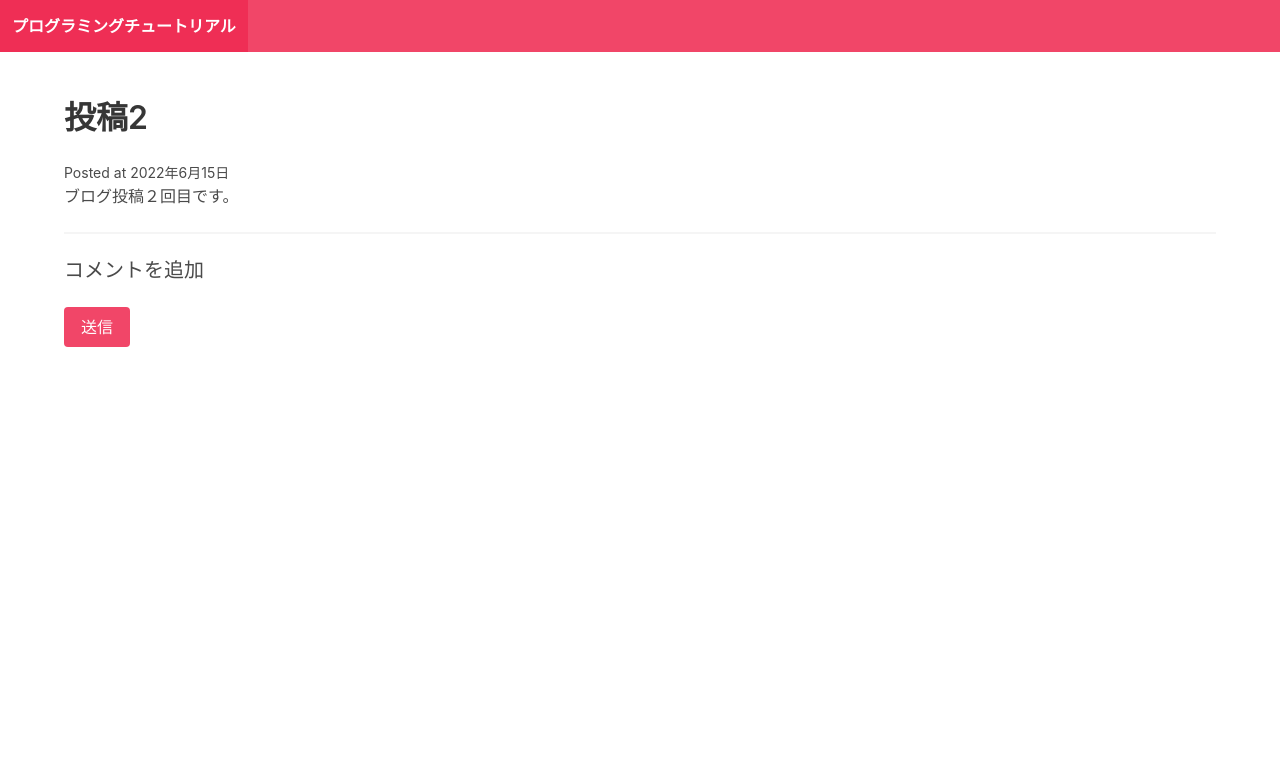
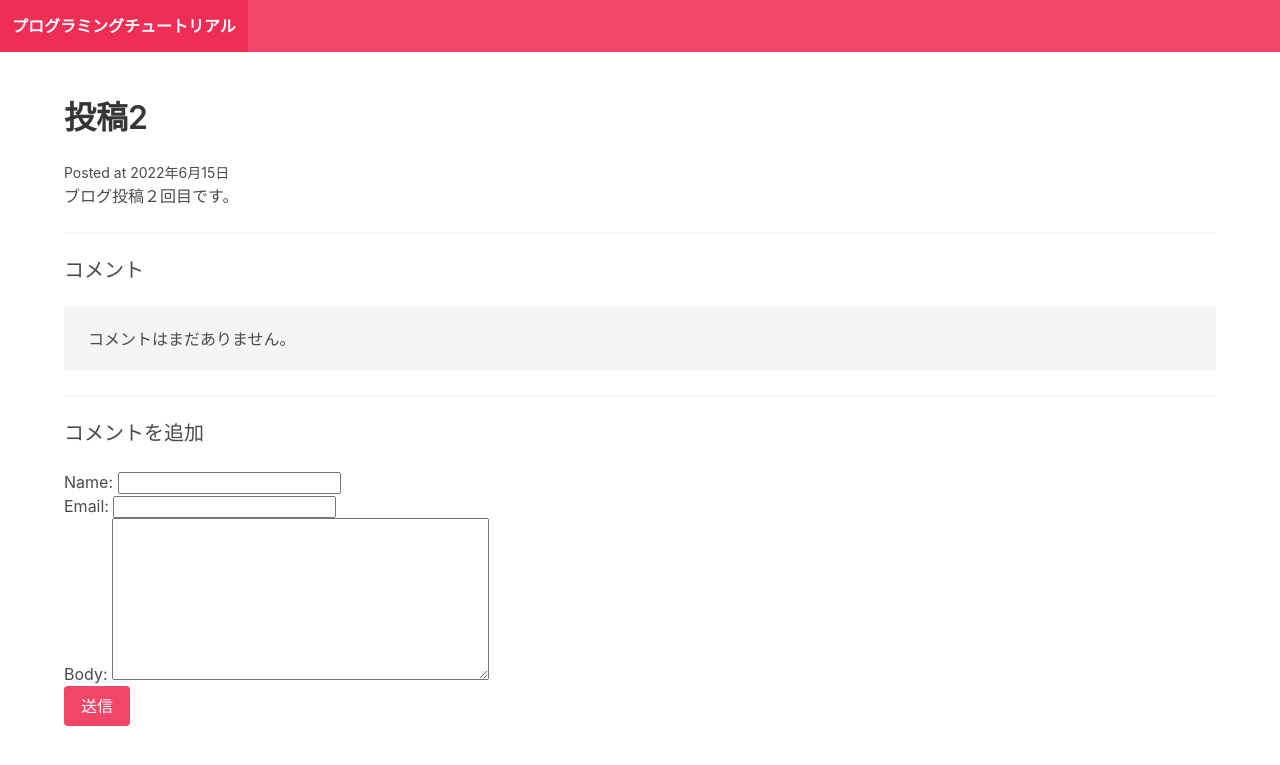
Before and after one commit to kindamu24005/django, a Django app: a page that uses microblog/blog/templates/blog/post_detail.html in a window 1280 px wide. Shown: the top 765 px of the page. Run offline with Django 4.2, Linux system fonts and the light colour scheme; data comes from the database, SQL or seed files in the repository; both versions use the stored data as it was after the commit.

Commit message:
django ブログ作り　終わり

```diff
--- a/microblog/blog/templates/blog/post_detail.html
+++ b/microblog/blog/templates/blog/post_detail.html
@@ -13,11 +13,36 @@
     </p>
     <hr/>
 
+    <!-- コメントされたものを表示 -->
+    <h2 class="subtitle">コメント</h2>
+
+    {% for comment in post.comments.all %}
+    <article class="media">
+        <div class="media-content">
+            <div class="content">
+                <p>
+                    <strong>
+                        {{comment.name}}
+                        <small>{{comment.posted_date}}</small>
+                    </strong>
+                    <br>
+                    {{comment.body}}
+                </p>
+            </div>
+        </div>
+    </article>
+    {% empty %}
+    <div class="notification">
+        <p>コメントはまだありません。</p>
+    </div>
+    <hr>
+    {% endfor %}
 
     <!-- コメント投稿エリア -->
     <h2 class="subtitle">コメントを追加</h2>
     <form action="." method="post">
         {% csrf_token %}
+        {{form.as_p}}
         <div class="field">
             <div class="control">
                 <button class="button is-danger">送信</button>
--- a/microblog/blog/views.py
+++ b/microblog/blog/views.py
@@ -1,7 +1,7 @@
-from django.shortcuts import render
+from django.shortcuts import redirect, render
 
 from blog.forms import CommentForm
-from .models import Post
+from .models import Comment, Post
 
 # Create your views here.
 def frontpage(request):
@@ -11,6 +11,20 @@ def frontpage(request):
 def post_detail(request, slug): #クリックするとslugにpost-1が入る
     post = Post.objects.get(slug=slug) #post-1とpost-1を照合してそのデータをpostに入れる
 
-    if request.method =="POST":
+
+    #コメントフォームの部分
+    if request.method =="POST": #フォームを送信したのかどうかのif文
         form = CommentForm(request.POST)
-    return render(request, "blog/post_detail.html", {"post": post}) #それをリターンで返す
+
+        if form.is_valid(): #送信したフォームが有効かどうかのif文
+            comment = form.save(commit=False)
+            comment.post = post #詳細ページのデータをcomment.postにいれる
+            comment.save()
+
+            return redirect("post_detail", slug=post.slug) #コメントを送信したときどこのページに行きたいのか（ここでは現在の詳細ページ（post_detail）に飛ぶ）
+
+    else:#"POST"でなければ
+        form = CommentForm() #コメントフォームをそのまま返す
+
+
+    return render(request, "blog/post_detail.html", {"post": post, "form": form}) #それをリターンで返す
```
Also changed, not shown: microblog/db.sqlite3.
